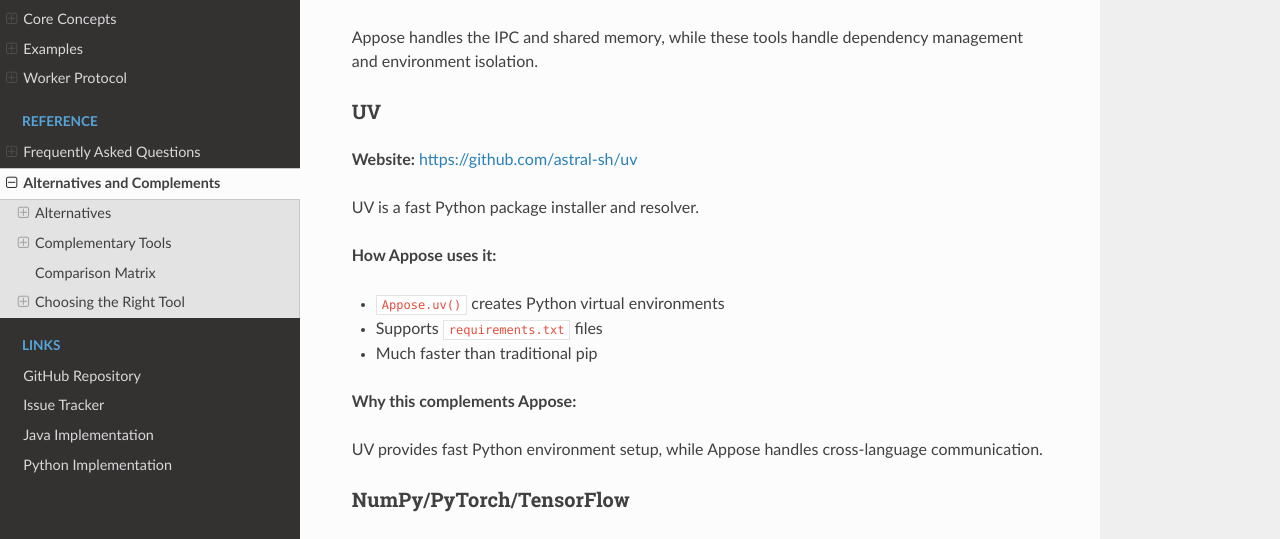
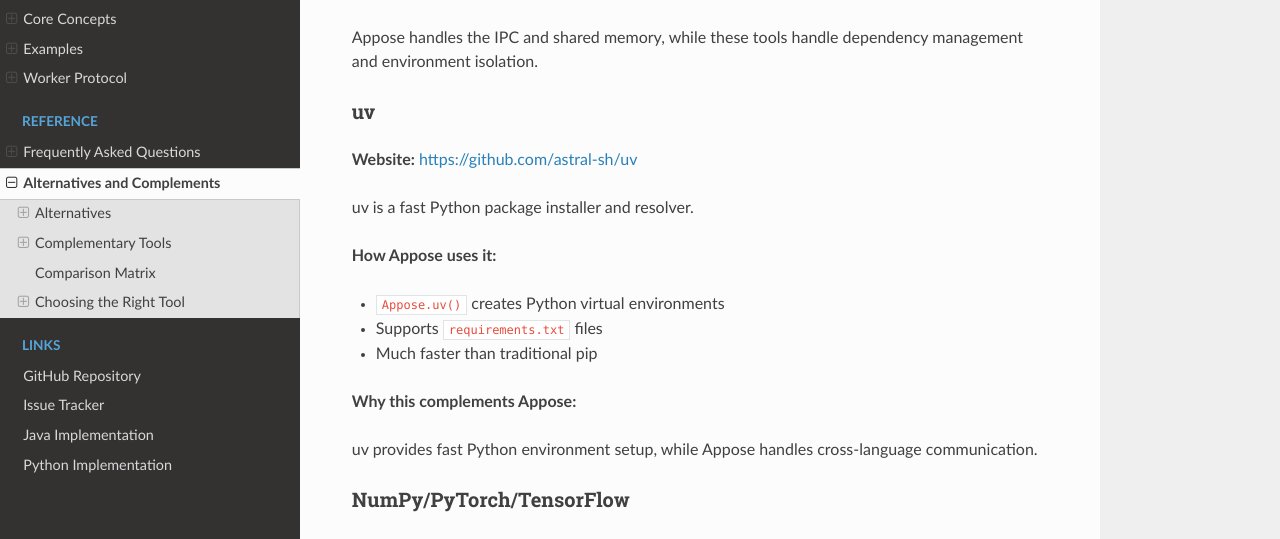
Before and after one commit to apposed/appose, a Sphinx documentation site: the page built from docs/alternatives.rst, in a window 1280 px wide and 900 px high, scrolled down 3987 px. Shown: the part 162-701 px from the top of the window. Built offline with Sphinx 7.4.7 and the Read the Docs theme 3.1.0, drawn with Linux system fonts in a browser that asks for light colours; some of the changed text lies outside the part shown.

```diff
--- a/docs/alternatives.rst
+++ b/docs/alternatives.rst
@@ -33,7 +33,7 @@ Apache Arrow is a development platform for in-memory analytics. It provides:
 **When to use Appose instead:**
 
 * You want simpler setup with minimal dependencies
-* You need dynamic environment management (conda/pixi/UV)
+* You need dynamic environment management (conda/pixi/uv)
 * You're primarily doing local IPC
 * You prefer JSON-based protocols for simplicity
 
@@ -174,12 +174,12 @@ Appose **integrates with** these environment managers to build isolated environm
 
 Appose handles the IPC and shared memory, while these tools handle dependency management and environment isolation.
 
-UV
+uv
 ^^
 
 **Website:** https://github.com/astral-sh/uv
 
-UV is a fast Python package installer and resolver.
+uv is a fast Python package installer and resolver.
 
 **How Appose uses it:**
 
@@ -189,7 +189,7 @@ UV is a fast Python package installer and resolver.
 
 **Why this complements Appose:**
 
-UV provides fast Python environment setup, while Appose handles cross-language communication.
+uv provides fast Python environment setup, while Appose handles cross-language communication.
 
 NumPy/PyTorch/TensorFlow
 ^^^^^^^^^^^^^^^^^^^^^^^^^
@@ -341,6 +341,6 @@ Yes! These tools can complement each other:
 * **Appose + Arrow**: Use Appose for local execution, Arrow for cross-machine data transfer
 * **Appose + NATS**: Use Appose for compute-heavy workers, NATS for coordination/messaging
 * **Appose + Docker**: Package Appose workers in containers for deployment
-* **Appose + Conda/UV**: Already integrated for environment management
+* **Appose + Conda/uv**: Already integrated for environment management
 
 The best tool depends on your specific requirements. Appose focuses on making local interprocess cooperation simple and efficient.
--- a/docs/core-concepts.rst
+++ b/docs/core-concepts.rst
@@ -81,7 +81,7 @@ Builder Types
             env = appose.mamba("environment.yml").build()
 
 **UvBuilder**
-   Fast Python virtual environments via UV.
+   Fast Python virtual environments via uv.
 
    .. tabs::
 
--- a/docs/examples.rst
+++ b/docs/examples.rst
@@ -380,10 +380,10 @@ Using Pixi for a modern, faster alternative to conda.
              print(f"Slope: {task.outputs['slope']}")
              print(f"Intercept: {task.outputs['intercept']}")
 
-UV Environment
+uv Environment
 ^^^^^^^^^^^^^^
 
-Using UV for fast Python virtual environments.
+Using uv for fast Python virtual environments.
 
 .. tabs::
 
--- a/docs/faq.rst
+++ b/docs/faq.rst
@@ -25,7 +25,7 @@ Why use Appose instead of other IPC solutions?
 Appose is designed to be simpler than alternatives like Apache Arrow, Google Protocol Buffers, or NATS.io, while still supporting:
 
 * **Zero-copy data sharing** via shared memory for large tensors
-* **Dynamic environment construction** with conda, pixi, or UV
+* **Dynamic environment construction** with conda, pixi, or uv
 * **Minimal dependencies** - one self-contained library per language
 * **Simple JSON-based protocol** for easy debugging and custom workers
 
@@ -96,7 +96,7 @@ Which environment builder should I use?
 
 * **Pixi** (recommended) - Modern, fast, supports both conda and PyPI packages
 * **Mamba/Conda** - Traditional conda environments, widely compatible
-* **UV** - Fast Python virtual environments, PyPI packages only
+* **uv** - Fast Python virtual environments, PyPI packages only
 * **System** - Use existing system installations, no environment management
 
 For most new projects, **Pixi is recommended** due to its speed and flexibility.
--- a/docs/getting-started.rst
+++ b/docs/getting-started.rst
@@ -233,7 +233,7 @@ Instead of using the system environment, you can build isolated environments wit
          Environment env = Appose.mamba("environment.yml")
              .build();
 
-      **Using UV** (Python virtual environments):
+      **Using uv** (Python virtual environments):
 
       .. code-block:: java
 
@@ -260,7 +260,7 @@ Instead of using the system environment, you can build isolated environments wit
 
          env = appose.mamba("environment.yml").build()
 
-      **Using UV** (Python virtual environments):
+      **Using uv** (Python virtual environments):
 
       .. code-block:: python
 
```
